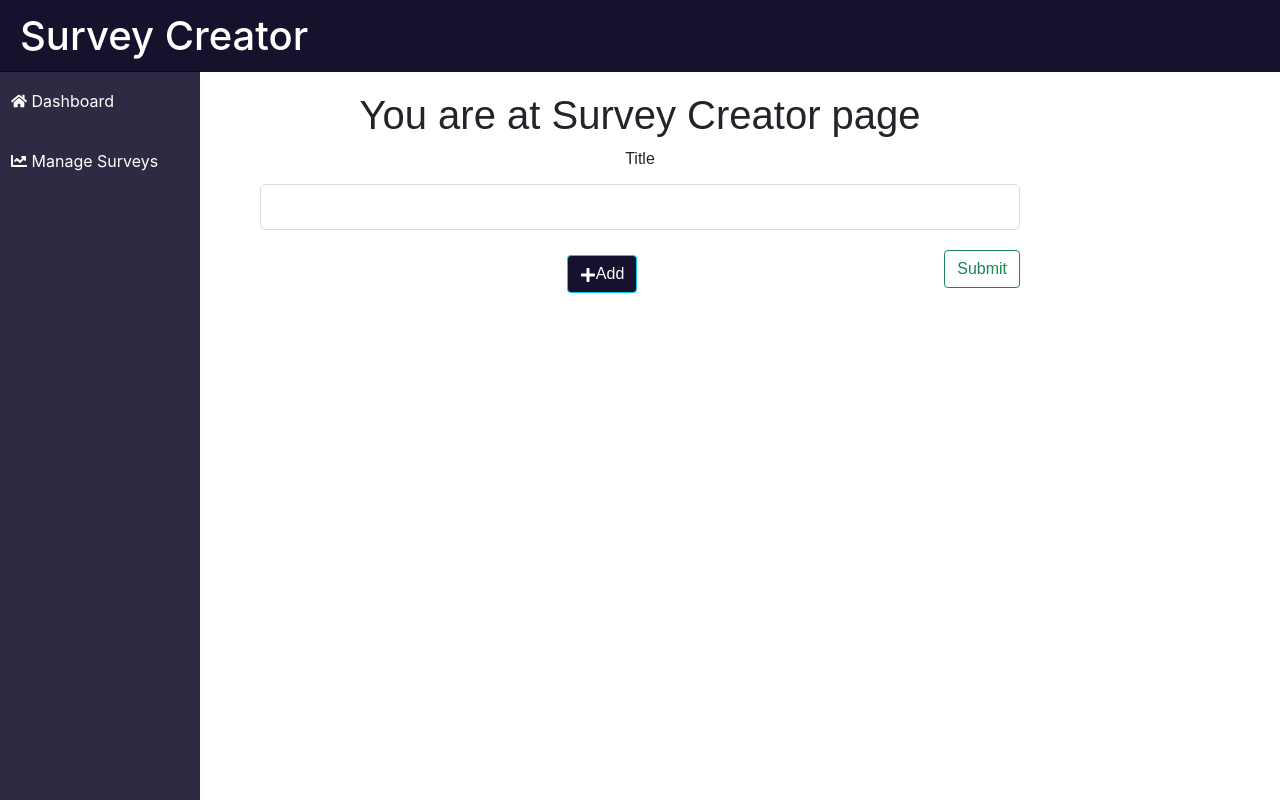
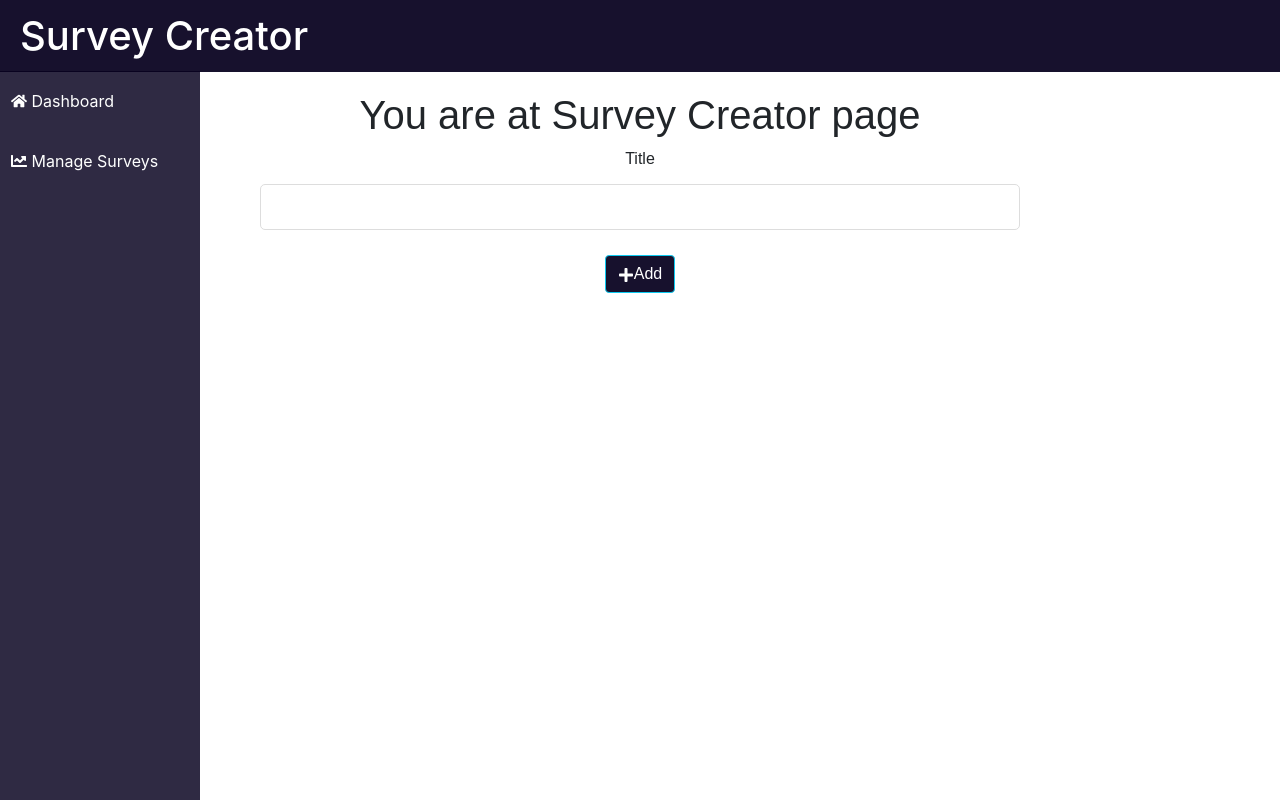
Before and after one commit to yash7047/SurveyCreator, a React (Create React App) app in the folder client/: page /create-survey in a window 1280 px wide. Built offline with nearby package versions, Linux system fonts and the light colour scheme.

Commit message:
survey creator

```diff
--- a/client/src/components/DashboardPage/DashboardViews/Home/HomeComponents/SurveysList.jsx
+++ b/client/src/components/DashboardPage/DashboardViews/Home/HomeComponents/SurveysList.jsx
@@ -10,7 +10,7 @@ function SurveysList(props) {
             key={index}
             title={survey.title}
             questions={survey.questions}
-            respondents={survey.responses.length}
+            respondents={survey.responses ? survey.responses.length : 0}
             id={survey._id}
           />
         );
--- a/client/src/components/SurveyConsole/SurveysTable.jsx
+++ b/client/src/components/SurveyConsole/SurveysTable.jsx
@@ -17,7 +17,7 @@ function SurveysTable(props) {
             <SurveyTableRow
             index={index+1}
             title={survey.title}
-            respondents={survey.responses.length}
+            respondents={survey.responses ? survey.responses.length : 0}
             survey={survey}
           />)
         }
--- a/client/src/pages/SurveyCreator.jsx
+++ b/client/src/pages/SurveyCreator.jsx
@@ -80,9 +80,9 @@ function SurveyCreator() {
         <FaPlus />
         <span>Add</span>
       </button>
-      <button className="submitButton btn btn-outline-success" onClick={submitSurvey}>
+      {questionList.length != 0 && <button className="submitButton btn btn-outline-success" onClick={submitSurvey}>
         Submit
-      </button>
+      </button>}
     </div>
     </>
   );
```
